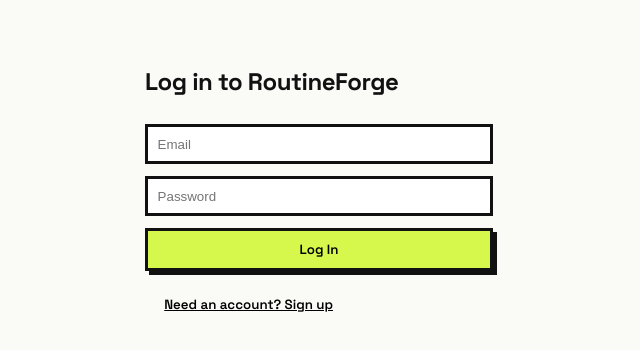
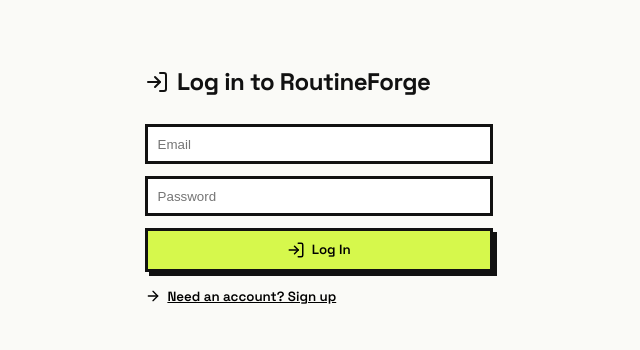
Before and after one commit to TacticalReader/Routineforge, a React (Vite) app: page /auth in a window 1280 px wide. Shown: the top 350 px of the page, without its empty margins (321-961 px from the left). Built offline with nearby package versions, Linux system fonts and the light colour scheme; no server answers.

Commit message:
Add lucide-react icons to DashboardPage and AuthPage

```diff
--- a/src/pages/AuthPage.jsx
+++ b/src/pages/AuthPage.jsx
@@ -1,6 +1,7 @@
 import { useState } from 'react'
 import { useNavigate } from 'react-router-dom'
 import { supabase } from '../services/supabaseClient'
+import { LogIn, UserPlus, AlertCircle, ArrowRight } from 'lucide-react'
 
 function AuthPage() {
     const [mode, setMode] = useState('signin') // 'signin' | 'signup'
@@ -33,7 +34,8 @@
 
     return (
         <div style={{ maxWidth: '380px', margin: '4rem auto', padding: '0 1rem' }}>
-            <h2 style={{ marginBottom: '1.5rem' }}>
+            <h2 style={{ marginBottom: '1.5rem', display: 'flex', alignItems: 'center', gap: '0.5rem' }}>
+                {mode === 'signin' ? <LogIn size={24} /> : <UserPlus size={24} />}
                 {mode === 'signin' ? 'Log in to RoutineForge' : 'Create your account'}
             </h2>
 
@@ -57,18 +59,42 @@
                 />
 
                 {errorMessage && (
-                    <p style={{ color: '#B00020', fontSize: '0.9rem' }}>{errorMessage}</p>
+                    <p style={{ color: '#B00020', fontSize: '0.9rem', display: 'flex', alignItems: 'center', gap: '0.4rem' }}>
+                        <AlertCircle size={16} />
+                        {errorMessage}
+                    </p>
                 )}
 
-                <button type="submit" disabled={isSubmitting}>
+                <button
+                    type="submit"
+                    disabled={isSubmitting}
+                    style={{
+                        display: 'flex',
+                        alignItems: 'center',
+                        justifyContent: 'center',
+                        gap: '0.4rem',
+                    }}
+                >
+                    {mode === 'signin' ? <LogIn size={18} /> : <UserPlus size={18} />}
                     {isSubmitting ? 'Please wait...' : mode === 'signin' ? 'Log In' : 'Sign Up'}
                 </button>
             </form>
 
             <button
                 onClick={() => setMode(mode === 'signin' ? 'signup' : 'signin')}
-                style={{ marginTop: '1rem', background: 'transparent', boxShadow: 'none', border: 'none', textDecoration: 'underline' }}
+                style={{
+                    marginTop: '1rem',
+                    background: 'transparent',
+                    boxShadow: 'none',
+                    border: 'none',
+                    textDecoration: 'underline',
+                    display: 'flex',
+                    alignItems: 'center',
+                    gap: '0.4rem',
+                    padding: 0,
+                }}
             >
+                <ArrowRight size={16} />
                 {mode === 'signin' ? 'Need an account? Sign up' : 'Already have an account? Log in'}
             </button>
         </div>
--- a/src/pages/DashboardPage.jsx
+++ b/src/pages/DashboardPage.jsx
@@ -2,20 +2,34 @@
 import HabitForm from '../components/habits/HabitForm'
 import HabitCard from '../components/habits/HabitCard'
 import LoadingSpinner from '../components/common/LoadingSpinner'
+import { ClipboardList, AlertCircle, Sparkles } from 'lucide-react'
 
 function DashboardPage() {
     const { habits, isLoading, error, addHabit, removeHabit } = useHabits()
 
     if (isLoading) return <LoadingSpinner label="Loading habits..." />
-    if (error) return <p style={{ color: '#B00020' }}>{error}</p>
+    if (error) {
+        return (
+            <p style={{ color: '#B00020', display: 'flex', alignItems: 'center', gap: '0.5rem' }}>
+                <AlertCircle size={18} />
+                {error}
+            </p>
+        )
+    }
 
     return (
         <div>
-            <h2 style={{ marginBottom: '1rem' }}>Your Habits</h2>
+            <h2 style={{ marginBottom: '1rem', display: 'flex', alignItems: 'center', gap: '0.5rem' }}>
+                <ClipboardList size={22} />
+                Your Habits
+            </h2>
             <HabitForm onSubmit={addHabit} />
 
             {habits.length === 0 ? (
-                <p>No habits yet — add your first one above.</p>
+                <p style={{ display: 'flex', alignItems: 'center', gap: '0.5rem', color: '#666' }}>
+                    <Sparkles size={18} />
+                    No habits yet — add your first one above.
+                </p>
             ) : (
                 habits.map((habit) => (
                     <HabitCard key={habit.id} habit={habit} onDelete={removeHabit} />
```
